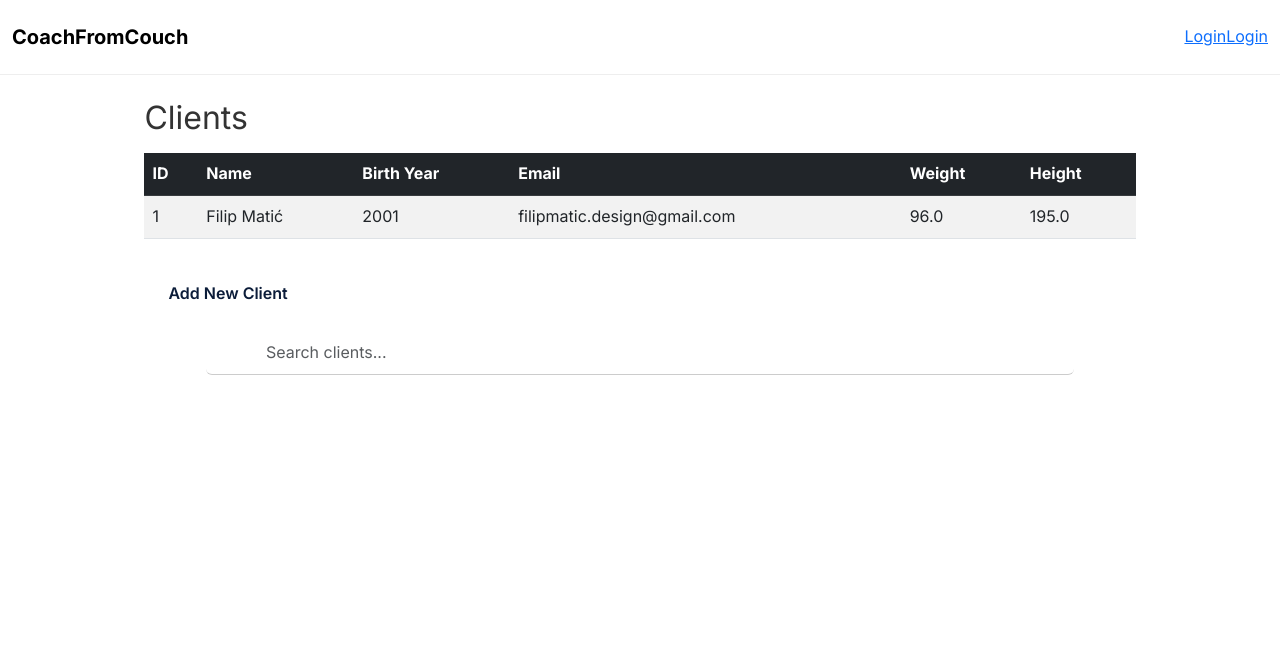
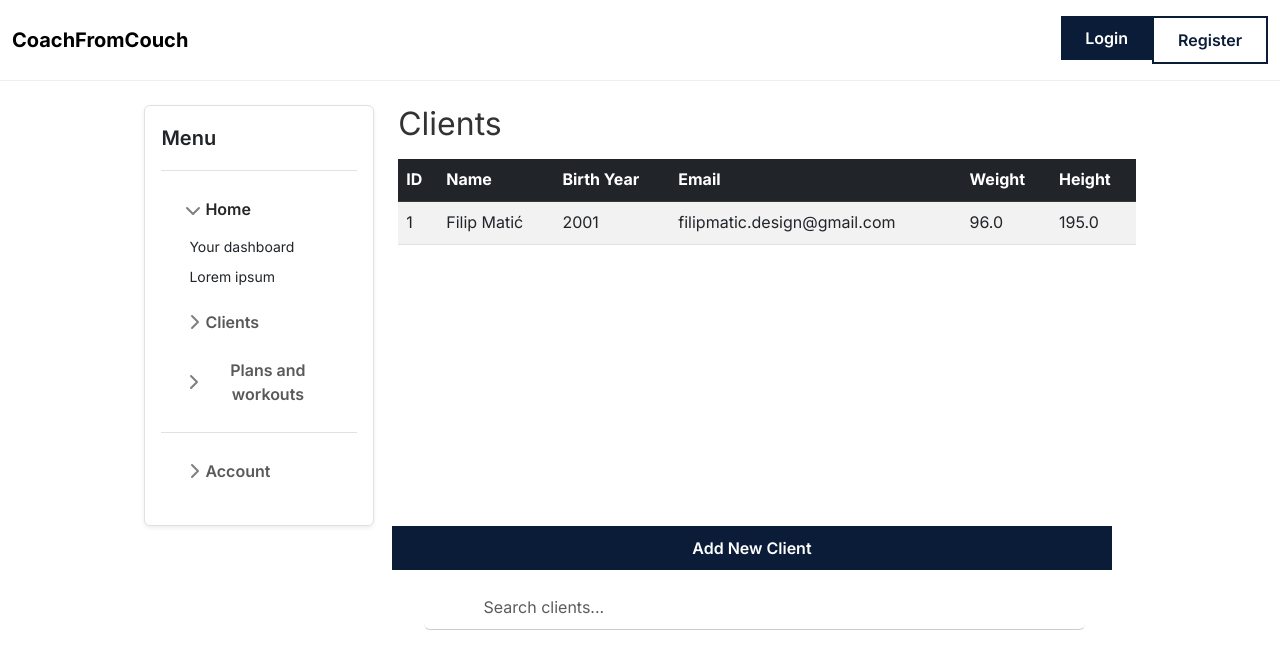
Before and after one commit to maticfilip/CoachFromCouch, a Flask app: page /clients in a window 1280 px wide. Shown: the top 669 px of the page. Run offline with Flask 3, Linux system fonts and the light colour scheme; data comes from the database, SQL or seed files in the repository; both versions use the stored data as it was after the commit; parts of the project's set-up code (start-up, migrations or seed data) failed here and were passed over; some libraries are stand-ins or nearby versions.

Commit message:
Made some GUI changes, added interactivity, deleting and editing workouts in calendar

```diff
--- a/app.py
+++ b/app.py
@@ -110,6 +110,30 @@ def dashboard():
     else:
         return "Unknown role",403
 
+@app.route("/edit_workout/<int:workout_id>",methods=["POST"])
+def edit_workout(workout_id):
+    if "user_id" not in session or session["role"]!="trainer":
+        return jsonify({"error": "Only trainers can edit workouts"}), 403
+    data=request.get_json()
+    workout=Workout.query.get_or_404(workout_id)
+    workout.title=data["title"]
+    workout.description = data.get("description", "")
+    workout.start = datetime.fromisoformat(data["start"])
+    workout.end = datetime.fromisoformat(data["end"])
+    workout.date = datetime.fromisoformat(data["date"]).date()
+    workout.client_id = int(data["client_id"]) if data.get("client_id") else None
+    db.session.commit()
+    return jsonify({"status": "success"})
+
+@app.route("/delete_workout/<int:workout_id>", methods=["POST"])
+def delete_workout(workout_id):
+    if "user_id" not in session or session["role"] != "trainer":
+        return jsonify({"error": "Only trainers can delete workouts"}), 403
+    workout = Workout.query.get_or_404(workout_id)
+    db.session.delete(workout)
+    db.session.commit()
+    return jsonify({"status": "success"})
+
 @app.route("/trainer")
 def trainer_dashboard():
     # dummy user for testing
@@ -157,7 +181,9 @@ def get_workouts():
             "id":w.id,
             "title":w.title,
             "start":w.start.isoformat(),
-            "end":w.end.isoformat()
+            "end":w.end.isoformat(),
+            "description":w.description,
+            "client_id":w.client_id
         }
         for w in workouts
     ]
--- a/static/login.css
+++ b/static/login.css
@@ -55,6 +55,14 @@ input[type="checkbox"] {
 
 }
 
+.btn-register-wide{
+  width:100%;
+}
+
+.btn-login-wide{
+  width:100%;
+}
+
 .btn-register:hover,
 .btn-register-darker:hover {
   background-color: #0b1c39; /* slightly lighter brown on hover */
--- a/templates/base.html
+++ b/templates/base.html
@@ -47,29 +47,23 @@
         <div class="collapse navbar-collapse">
           <ul class="navbar-nav ms-auto">
             {% if "user_id" in session %}
-            {% if session["role"]=="trainer" %}
-              <a href="{{ url_for('login') }}" class="btn btn-login">Login</a>
-              <a href="{{ url_for('register') }}" class="btn btn-register"
-                >Register</a>
-                <a href="">Link neki</a>
-            {% endif %}
-            {% if session["role"]=="client" %}
-              <a href="{{ url_for('login') }}" class="btn btn-login">Login</a>
-              <a href="{{ url_for('register') }}" class="btn btn-register"
-                >Register</a
-            >
-            {% endif %}
-
-            <li class="nav-item">
-              <a class="nav-link" href="{{ url_for('logout') }}">Logout</a>
-            </li>
+              {% if session["role"]=="trainer" %}
+                <li class="nav-item">
+                  <a class="nav-link" href="{{ url_for('logout') }}">Logout</a>
+                </li>
+              {% endif %}
+              {% if session["role"]=="client" %}
+                <li class="nav-item">
+                  <a class="nav-link" href="{{ url_for('logout') }}">Logout</a>
+                </li>
+              {% endif %}
 
             {% else %}
               <li class="nav-item">
-                <a href="{{ url_for('login') }}">Login</a>
+                <a href="{{ url_for('login') }}" class="btn btn-login">Login</a>
               </li>
               <li class="nav-item">
-                <a href="{{ url_for('login') }}">Login</a>
+                <a href="{{ url_for('login') }}" class="btn btn-register">Register</a>
               </li>
               {% endif %}
 
--- a/templates/clients.html
+++ b/templates/clients.html
@@ -1,5 +1,8 @@
 {% extends "base.html" %} {% block content %}
-<div class="container mt-4">
+<div class="container">
+  <div class="row">
+    {% include "trainer_sidebar.html" %}
+    <div class="col-md-9">
       <h2>Clients</h2>
       <table class="table table-striped mt-3">
         <thead class="table-dark">
@@ -31,17 +34,19 @@
       </table>
     </div>
 
-<div class="container">
-  <!-- Button to trigger modal -->
+    <div class="row">
+      <div class="col-md-3"></div>
+      <div class="col-md-9">
         <button
           type="button"
-    class="btn btn-primary mt-3"
+          class="btn btn-login btn-login-wide"
           data-bs-toggle="modal"
           data-bs-target="#addClientModal"
         >
           Add New Client
         </button>
-
+      </div>
+    </div>
       <!-- ADD NEW -->
       <div
         class="modal fade"
@@ -53,7 +58,9 @@
         <div class="modal-dialog">
           <div class="modal-content">
             <div class="modal-header">
-          <h5 class="modal-title" id="addClientModalLabel">Add New Client</h5>
+              <h5 class="modal-title" id="addClientModalLabel">
+                Add New Client
+              </h5>
               <button
                 type="button"
                 class="btn-close"
@@ -84,7 +91,9 @@
                   />
                 </div>
                 <div class="mb-3">
-              <label for="clientBirthYear" class="form-label">Birth Year</label>
+                  <label for="clientBirthYear" class="form-label"
+                    >Birth Year</label
+                  >
                   <input
                     type="number"
                     class="form-control"
@@ -93,7 +102,9 @@
                   />
                 </div>
                 <div class="mb-3">
-              <label for="clientWeight" class="form-label">Weight (kg)</label>
+                  <label for="clientWeight" class="form-label"
+                    >Weight (kg)</label
+                  >
                   <input
                     type="number"
                     class="form-control"
@@ -103,7 +114,9 @@
                   />
                 </div>
                 <div class="mb-3">
-              <label for="clientHeight" class="form-label">Height (cm)</label>
+                  <label for="clientHeight" class="form-label"
+                    >Height (cm)</label
+                  >
                   <input
                     type="number"
                     class="form-control"
@@ -120,7 +133,9 @@
                     name="notes"
                   ></textarea>
                 </div>
-            <button type="submit" class="btn btn-success">Save Client</button>
+                <button type="submit" class="btn btn-success">
+                  Save Client
+                </button>
               </form>
             </div>
           </div>
@@ -128,7 +143,10 @@
       </div>
       <div class="container search-container">
         <div class="row search-bar">
-      <div>
+          <div class="col-md-3">
+
+          </div>
+          <div class="col-md-9">
             <input
               type="text"
               id="searchInput"
@@ -138,8 +156,10 @@
           </div>
         </div>
       </div>
+    </div>
+  </div>
+</div>
 {% endblock %}
-</div>
 
 <script>
   document.getElementById("searchInput").addEventListener("keyup", function () {
--- a/templates/register.html
+++ b/templates/register.html
@@ -28,7 +28,7 @@
               <option value="client">Client</option>
             </select>
           </div>
-          <button type="submit" class="btn btn-success w-100">Register</button>
+          <button type="submit" class="btn btn-register btn-register-wide">Register</button>
         </form>
       </div>
     </div>
--- /dev/null
+++ b/templates/trainer_sidebar.html
@@ -0,0 +1,62 @@
+<div class="col-md-3 sidebar">
+    <div class="flex-shrink-0 p-3 bg-white border rounded shadow-sm">
+      <a
+        href="/"
+        class="d-flex align-items-center pb-3 mb-3 link-dark text-decoration-none border-bottom"
+      >
+        <span class="fs-5 fw-semibold">Menu</span>
+      </a>
+      <ul class="list-unstyled ps-0">
+      <li class="mb-1">
+        <button class="btn btn-toggle align-items-center rounded collapsed" data-bs-toggle="collapse" data-bs-target="#home-collapse" aria-expanded="true">
+          Home
+        </button>
+        <div class="collapse show" id="home-collapse">
+          <ul class="btn-toggle-nav list-unstyled fw-normal pb-1 small">
+            <li><a href="/trainer" class="link-dark rounded">Your dashboard</a></li>
+            <li><a href="#" class="link-dark rounded">Lorem ipsum</a></li>
+          </ul>
+        </div>
+      </li>
+      <li class="mb-1">
+        <button class="btn btn-toggle align-items-center rounded collapsed" data-bs-toggle="collapse" data-bs-target="#dashboard-collapse" aria-expanded="false">
+          Clients
+        </button>
+        <div class="collapse" id="dashboard-collapse">
+          <ul class="btn-toggle-nav list-unstyled fw-normal pb-1 small">
+            <li><a href="/clients" class="link-dark rounded">View Clients</a></li>
+            <li><a href="#" class="link-dark rounded addClient" data-bs-toggle="modal" data-bs-target="#addClientModal" onclick="event.preventDefault()">Add a Client</a></li>
+            <li><a href="#" class="link-dark rounded">Delete an Existing Client</a></li>
+            <li><a href="#" class="link-dark rounded">Edit Clients</a></li>
+          </ul>
+        </div>
+      </li>
+      <li class="mb-1">
+        <button class="btn btn-toggle align-items-center rounded collapsed" data-bs-toggle="collapse" data-bs-target="#account-collapse" aria-expanded="false">
+          Plans and workouts
+        </button>
+        <div class="collapse" id="account-collapse">
+          <ul class="btn-toggle-nav list-unstyled fw-normal pb-1 small">
+            <li><a href="#" class="link-dark rounded">Workout Templates</a></li>
+            <li><a href="#" class="link-dark rounded">Plans</a></li>
+            <li><a href="#" class="link-dark rounded">Create new template</a></li>
+          </ul>
+        </div>
+      </li>
+      <li class="border-top my-3"></li>
+      <li class="mb-1">
+        <button class="btn btn-toggle align-items-center rounded collapsed" data-bs-toggle="collapse" data-bs-target="#account-collapse" aria-expanded="false">
+          Account
+        </button>
+        <div class="collapse" id="account-collapse">
+          <ul class="btn-toggle-nav list-unstyled fw-normal pb-1 small">
+            <li><a href="#" class="link-dark rounded">New...</a></li>
+            <li><a href="#" class="link-dark rounded">Profile</a></li>
+            <li><a href="#" class="link-dark rounded">Settings</a></li>
+            <li><a href="#" class="link-dark rounded">Sign out</a></li>
+          </ul>
+        </div>
+      </li>
+    </ul>
+    </div>
+  </div>
```
Also changed, not shown: templates/calendar.html (+54 -13 lines), templates/trainer_dashboard.html (+1 -52 lines), instance/trainerapp.db. Lines whose indentation alone changed are shown as unchanged.
